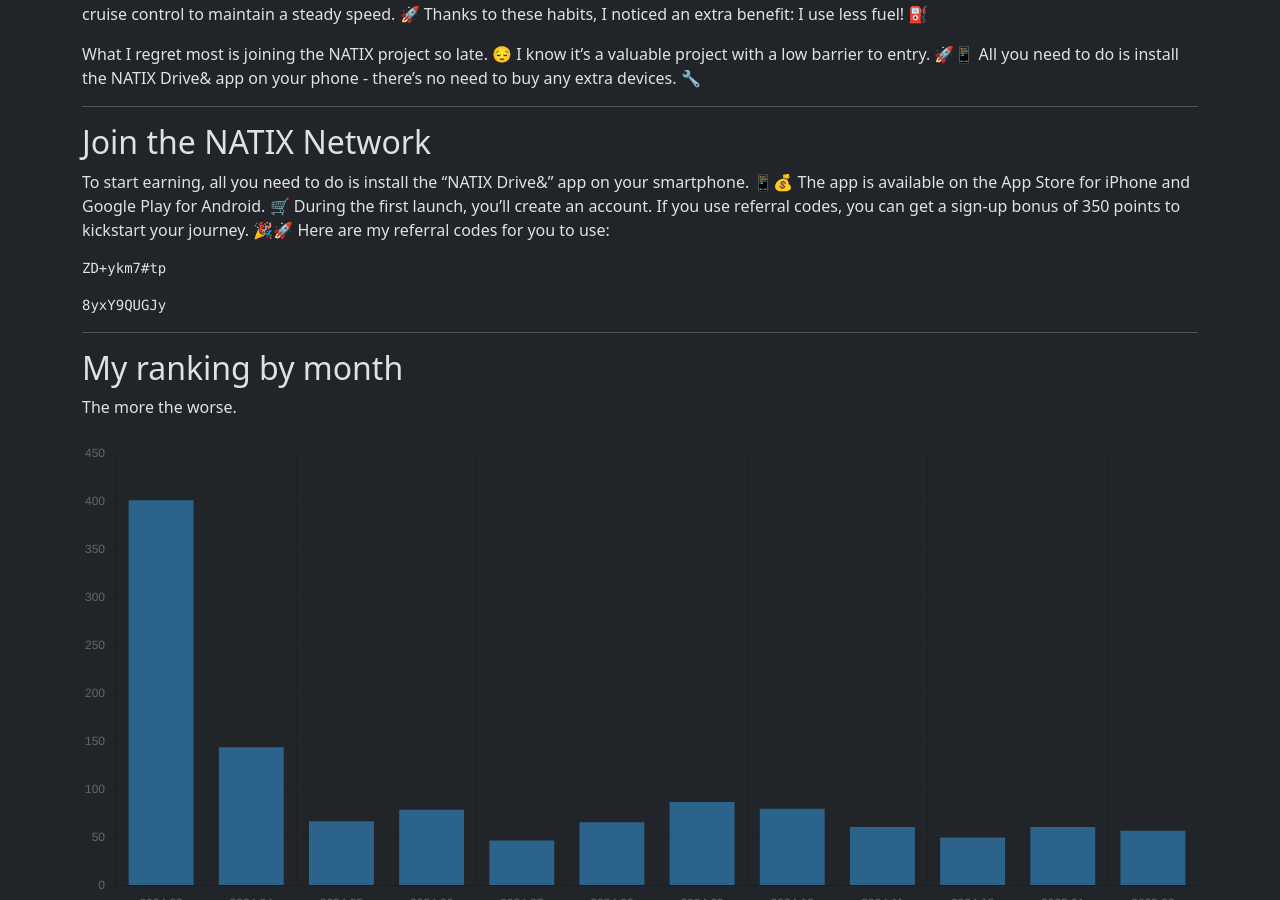
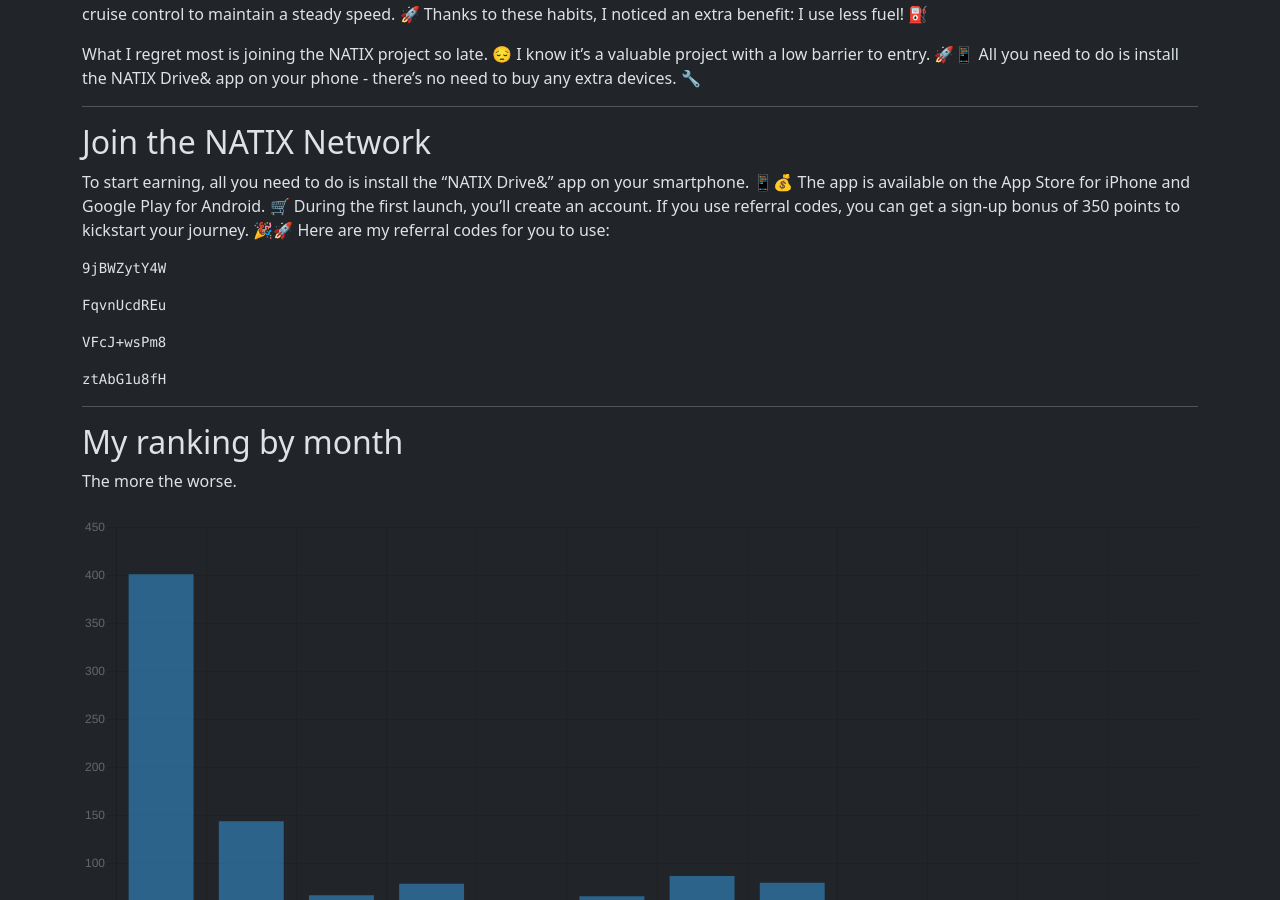
Before and after one commit to torrocus/natix, a Jekyll site: the page built from index.md, in a window 1280 px wide and 900 px high, scrolled down 2352 px. Built offline with Jekyll 4.4.1, drawn with Linux system fonts in a browser that asks for light colours; comment, search, counter and statistics services are not loaded.

Commit message:
Refresh referrer codes

````diff
--- a/index.md
+++ b/index.md
@@ -137,11 +137,19 @@ If you use referral codes, you can get a sign-up bonus of 350 points to kickstar
 Here are my referral codes for you to use:
 <!-- NATIX-REFERRAL-CODES-LIST:START -->
 ```
-ZD+ykm7#tp
+9jBWZytY4W
 ```
 
 ```
-8yxY9QUGJy
+FqvnUcdREu
+```
+
+```
+VFcJ+wsPm8
+```
+
+```
+ztAbG1u8fH
 ```
 <!-- NATIX-REFERRAL-CODES-LIST:END -->
 <!--
````
